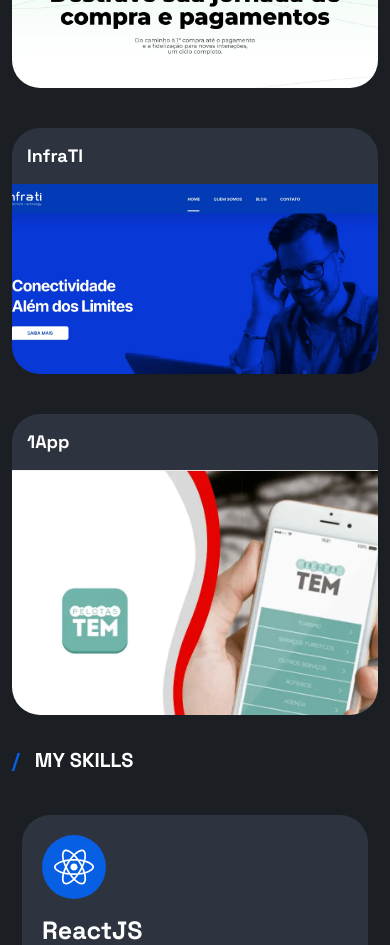
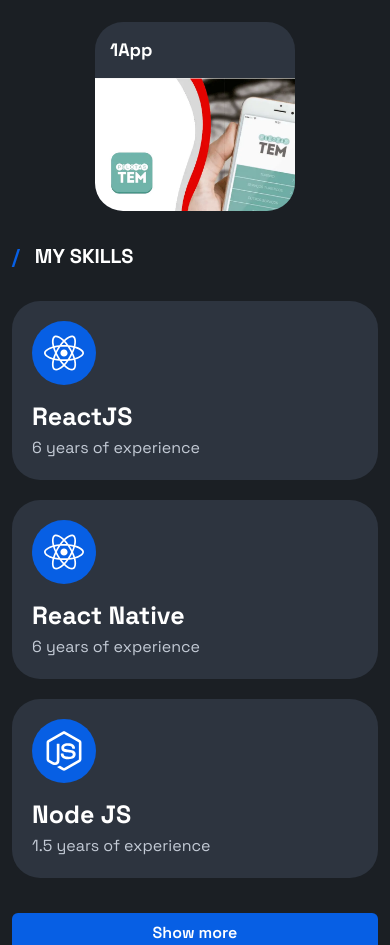
Before and after one commit to henriquehermes/portfolio, a Next.js app: page / in a window 390 px wide. Shown: the part 2680-3625 px from the top of the page. Built offline with nearby package versions, Linux system fonts and the light colour scheme.

Commit message:
👌 IMPROVE: layout mobile

```diff
--- a/src/components/Portfolio/Items.tsx
+++ b/src/components/Portfolio/Items.tsx
@@ -1,6 +1,6 @@
 "use client"
 
-import { Box, Flex, Image, Text } from "@chakra-ui/react"
+import { Box, Flex, Image, Text, useMediaQuery } from "@chakra-ui/react"
 import Link from "next/link"
 
 interface CardProps {
@@ -10,10 +10,13 @@
 }
 
 const Card = ({ company, image1, link }: CardProps) => {
+	const [isLowerThan768] = useMediaQuery("(max-width: 768px)")
+
 	return (
 		<Box
 			flexDir={{ base: "column", lg: "row" }}
-			maxW={{ base: "full", md: "275px" }}
+			maxW={{ base: "200px", md: "275px" }}
+			maxH={{ base: "200px", md: "auto" }}
 			w={"full"}
 			borderRadius="28px"
 			overflow="hidden"
@@ -21,7 +24,7 @@
 			transition="all .2s ease-in-out"
 			cursor={"pointer"}
 			_hover={{
-				transform: "scale(1.1)",
+				transform: !isLowerThan768 ? "scale(1.1)" : "",
 				bgColor: "rgba(7,95,228,0.75)",
 				color: "#fff",
 			}}
@@ -84,7 +87,7 @@
 				mt="40px"
 				maxW={"5xl"}
 				flexWrap="wrap"
-				gridGap={10}
+				gridGap={{ base: 7, md: 10 }}
 				justify="center"
 			>
 				{jobs.map((job, index) => (
--- a/src/components/Skills/index.tsx
+++ b/src/components/Skills/index.tsx
@@ -1,7 +1,15 @@
 "use client"
 
-import { Box, Flex, Icon, Stack, Text } from "@chakra-ui/react"
-import { ReactElement } from "react"
+import {
+	Box,
+	Button,
+	Flex,
+	Icon,
+	Stack,
+	Text,
+	useMediaQuery,
+} from "@chakra-ui/react"
+import { ReactElement, useState } from "react"
 import { FaNodeJs, FaReact } from "react-icons/fa"
 import { IoLogoJavascript } from "react-icons/io"
 import {
@@ -35,10 +43,139 @@
 	icon: ReactElement
 }
 
+const SkillsList = [
+	{
+		heading: "ReactJS",
+		icon: FaReact,
+		description: "6 years of experience",
+	},
+	{
+		heading: "React Native",
+		icon: FaReact,
+		description: "6 years of experience",
+	},
+	{
+		heading: "Node JS",
+		icon: FaNodeJs,
+		description: "1.5 years of experience",
+	},
+	{
+		heading: "NextJS",
+		icon: TbBrandNextjs,
+		description: "5 years of experience",
+	},
+	{
+		heading: "TypeScript",
+		icon: SiTypescript,
+		description: "6 years of experience",
+	},
+	{
+		heading: "JavaScript",
+		icon: IoLogoJavascript,
+		description: "6 years of experience",
+	},
+	{
+		heading: "Redux",
+		icon: SiRedux,
+		description: "6 years of experience",
+	},
+	{
+		heading: "GraphQL",
+		icon: SiGraphql,
+		description: "5 years of experience",
+	},
+	{
+		heading: "Shopify",
+		icon: SiShopify,
+		description: "2 years of experience",
+	},
+	{
+		heading: "Docker",
+		icon: SiDocker,
+		description: "4 years of experience",
+	},
+	{
+		heading: "Storybook",
+		icon: SiStorybook,
+		description: "5 years of experience",
+	},
+	{
+		heading: "HTML",
+		icon: SiHtml5,
+		description: "6 years of experience",
+	},
+	{
+		heading: "CSS",
+		icon: SiCss3,
+		description: "6 years of experience",
+	},
+	{
+		heading: "Jira",
+		icon: SiJirasoftware,
+		description: "6 years of experience",
+	},
+	{
+		heading: "Bit Bucket",
+		icon: SiBitbucket,
+		description: "6 years of experience",
+	},
+	{
+		heading: "Jest",
+		icon: SiJest,
+		description: "6 years of experience",
+	},
+	{
+		heading: "Testing Library",
+		icon: SiTestinglibrary,
+		description: "4 years of experience",
+	},
+	{
+		heading: "MongoDB",
+		icon: SiMongodb,
+		description: "1.5 years of experience",
+	},
+	{
+		heading: "Postgres",
+		icon: SiPostgresql,
+		description: "1.5 years of experience",
+	},
+	{
+		heading: "Adobe XD",
+		icon: SiAdobexd,
+		description: "6 years of experience",
+	},
+	{
+		heading: "Figma",
+		icon: SiFigma,
+		description: "6 years of experience",
+	},
+	{
+		heading: "i18n",
+		icon: SiI18Next,
+		description: "4 years of experience",
+	},
+	{
+		heading: "Styled Components",
+		icon: SiStyledcomponents,
+		description: "5 years of experience",
+	},
+	{
+		heading: "AWS",
+		icon: SiAmazonaws,
+		description: "1 year of experience",
+	},
+	{
+		heading: "Azure",
+		icon: TbBrandAzure,
+		description: "2 year of experience",
+	},
+]
+
 const Card = ({ heading, description, icon }: CardProps) => {
+	const [isLowerThan768] = useMediaQuery("(max-width: 768px)")
+
 	return (
 		<Box
-			m={{ base: "10px", md: 0 }}
 			maxW={{ base: "auto", md: "275px" }}
 			w={"full"}
 			borderRadius="28px"
@@ -48,7 +185,7 @@
 			transition="all .2s ease-in-out"
 			cursor={"pointer"}
 			_hover={{
-				transform: "scale(1.1)",
+				transform: !isLowerThan768 ? "scale(1.1)" : "",
 				backgroundColor: "#075FE4",
 				color: "#fff",
 			}}
@@ -78,6 +215,9 @@
 	)
 }
 const Skills = () => {
+	const [page, setPage] = useState(3)
+	const [isLowerThan768] = useMediaQuery("(max-width: 768px)")
+
 	return (
 		<Container backgroundColor="transparent">
 			<Flex
@@ -99,153 +239,40 @@
 					gridGap={{ base: 1, md: 2, lg: 4 }}
 					justify="center"
 				>
-					<Card
-						heading={"ReactJS"}
-						icon={<Icon as={FaReact} w={10} h={10} />}
-						description={"6 years of experience"}
-					/>
+					{!isLowerThan768 ? (
+						SkillsList.map((skill) => (
+							<Card
+								key={skill.heading}
+								heading={skill.heading}
+								description={skill.description}
+								icon={<Icon as={skill.icon} w={10} h={10} />}
+							/>
+						))
+					) : (
+						<Flex gap={5} w="full" flexDir={"column"}>
+							{SkillsList.slice(0, page).map((skill) => (
+								<Card
+									key={skill.heading}
+									heading={skill.heading}
+									description={skill.description}
+									icon={<Icon as={skill.icon} w={10} h={10} />}
+								/>
+							))}
 
-					<Card
-						heading={"React Native"}
-						icon={<Icon as={FaReact} w={10} h={10} />}
-						description={"6 years of experience"}
-					/>
-					<Card
-						heading={"Node JS"}
-						icon={<Icon as={FaNodeJs} w={10} h={10} />}
-						description={"1.5 years of experience"}
-					/>
-					<Card
-						heading={"NextJS"}
-						icon={<Icon as={TbBrandNextjs} w={10} h={10} />}
-						description={"5 years of experience"}
-					/>
-
-					<Card
-						heading={"TypeScript"}
-						icon={<Icon as={SiTypescript} w={10} h={10} />}
-						description={"6 years of experience"}
-					/>
-
-					<Card
-						heading={"JavaScript"}
-						icon={<Icon as={IoLogoJavascript} w={10} h={10} />}
-						description={"6 years of experience"}
-					/>
-
-					<Card
-						heading={"Redux"}
-						icon={<Icon as={SiRedux} w={10} h={10} />}
-						description={"6 years of experience"}
-					/>
-
-					<Card
-						heading={"GraphQL"}
-						icon={<Icon as={SiGraphql} w={10} h={10} />}
-						description={"5 years of experience"}
-					/>
-
-					<Card
-						heading={"Shopify"}
-						icon={<Icon as={SiShopify} w={10} h={10} />}
-						description={"2 years of experience"}
-					/>
-
-					<Card
-						heading={"Docker"}
-						icon={<Icon as={SiDocker} w={10} h={10} />}
-						description={"4 years of experience"}
-					/>
-
-					<Card
-						heading={"Storybook"}
-						icon={<Icon as={SiStorybook} w={10} h={10} />}
-						description={"5 years of experience"}
-					/>
-
-					<Card
-						heading={"HTML"}
-						icon={<Icon as={SiHtml5} w={10} h={10} />}
-						description={"6 years of experience"}
-					/>
-
-					<Card
-						heading={"CSS"}
-						icon={<Icon as={SiCss3} w={10} h={10} />}
-						description={"6 years of experience"}
-					/>
-
-					<Card
-						heading={"Jira"}
-						icon={<Icon as={SiJirasoftware} w={10} h={10} />}
-						description={"6 years of experience"}
-					/>
-
-					<Card
-						heading={"Bit Bucket"}
-						icon={<Icon as={SiBitbucket} w={10} h={10} />}
-						description={"6 years of experience"}
-					/>
-
-					<Card
-						heading={"Jest"}
-						icon={<Icon as={SiJest} w={10} h={10} />}
-						description={"6 years of experience"}
-					/>
-
-					<Card
-						heading={"Testing Library"}
-						icon={<Icon as={SiTestinglibrary} w={10} h={10} />}
-						description={"4 years of experience"}
-					/>
-
-					<Card
-						heading={"MongoDB"}
-						icon={<Icon as={SiMongodb} w={10} h={10} />}
-						description={"1.5 years of experience"}
-					/>
-
-					<Card
-						heading={"Postgres"}
-						icon={<Icon as={SiPostgresql} w={10} h={10} />}
-						description={"1.5 years of experience"}
-					/>
-
-					<Card
-						heading={"Adobe XD"}
-						icon={<Icon as={SiAdobexd} w={10} h={10} />}
-						description={"6 years of experience"}
-					/>
-
-					<Card
-						heading={"Figma"}
-						icon={<Icon as={SiFigma} w={10} h={10} />}
-						description={"6 years of experience"}
-					/>
-
-					<Card
-						heading={"i18n"}
-						icon={<Icon as={SiI18Next} w={10} h={10} />}
-						description={"4 years of experience"}
-					/>
-
-					<Card
-						heading={"Styled Components"}
-						icon={<Icon as={SiStyledcomponents} w={10} h={10} />}
-						description={"5 years of experience"}
-					/>
-
-					<Card
-						heading={"AWS"}
-						icon={<Icon as={SiAmazonaws} w={10} h={10} />}
-						description={"1 year of experience"}
-					/>
-
-					<Card
-						heading={"Azure"}
-						icon={<Icon as={TbBrandAzure} w={10} h={10} />}
-						description={"2 year of experience"}
-					/>
+							{page < SkillsList.length && (
+								<Button
+									mt="15px"
+									bgColor="#075fe4"
+									color="#fff"
+									onClick={() => {
+										setPage((prev) => prev + 3)
+									}}
+								>
+									<Text>Show more</Text>
+								</Button>
+							)}
+						</Flex>
+					)}
 				</Flex>
 			</Flex>
 		</Container>
```
